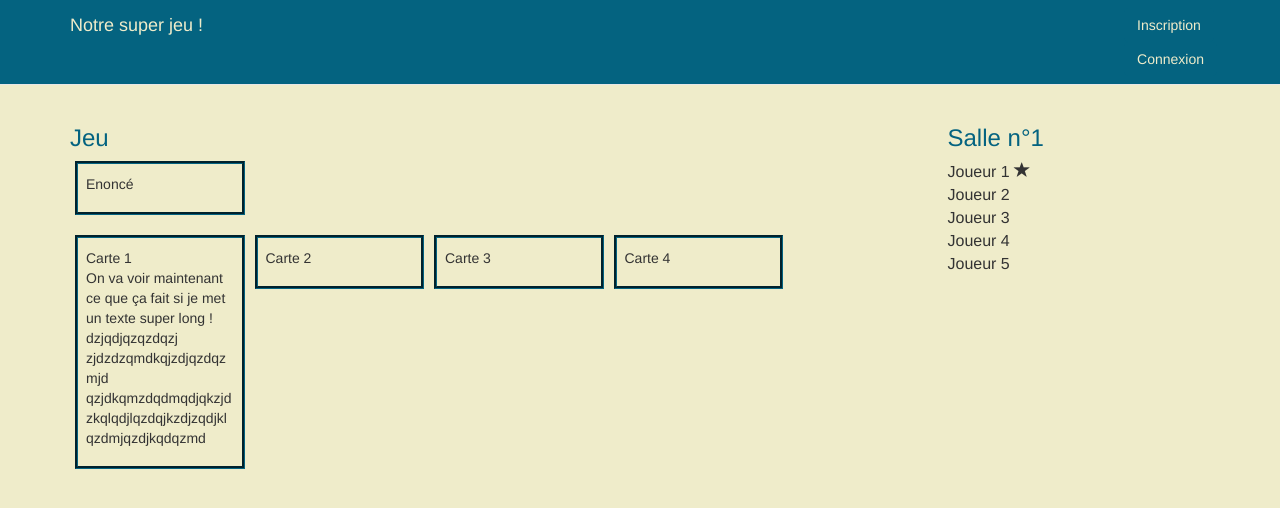
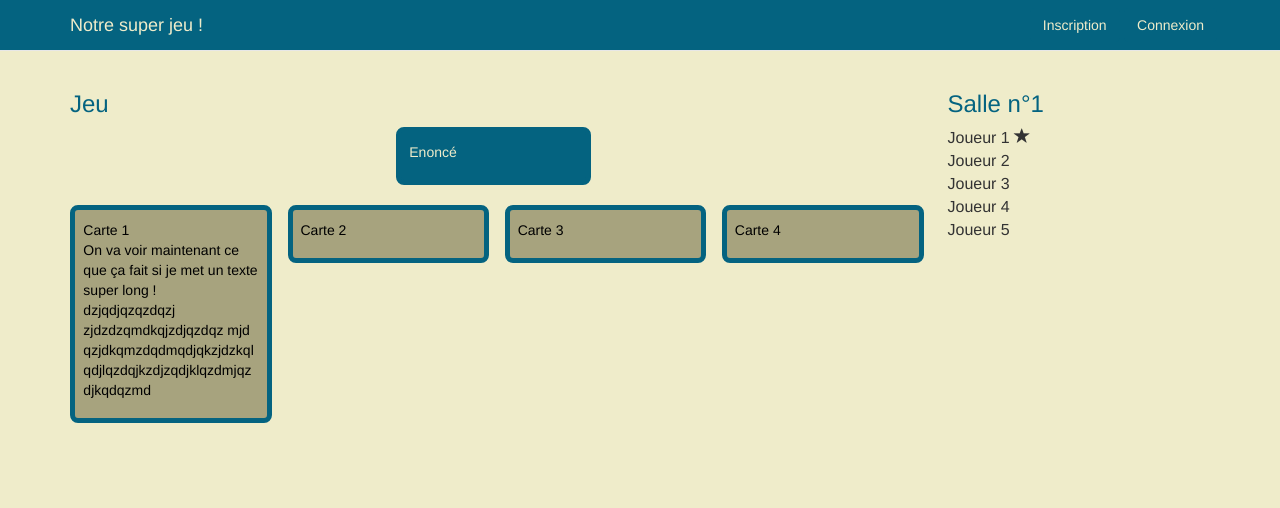
Before and after one commit to batebates/L3ProjetWeb, a Django app: page /room/1/ in a window 1280 px wide. Shown: the top 508 px of the page. Run offline with Django 3.2, Linux system fonts and the light colour scheme; data comes from the database, SQL or seed files in the repository; both versions use the stored data as it was before the commit; some libraries are stand-ins or nearby versions.

Commit message:
Positionnement des cartes

```diff
--- a/BDR/room/templates/room/roomOpen.html
+++ b/BDR/room/templates/room/roomOpen.html
@@ -4,9 +4,10 @@
 <div class="row salon">
 <div class="col-md-9">
  <h3> Jeu</h3>
-	<div class="carte">
+	<div class="carte" id="enonce">
 		<p>Enoncé</p>
 	</div>
+	<div class="row">
 	<div class="col-md-2 carte">
 		<p>Carte 1</br> On va voir maintenant ce que ça fait si je met un texte super long ! </br> dzjqdjqzqzdqzj zjdzdzqmdkqjzdjqzdqz mjd qzjdkqmzdqdmqdjqkzjdzkqlqdjlqzdqjkzdjzqdjklqzdmjqzdjkqdqzmd</p>
 	</div>
@@ -19,7 +20,7 @@
 	<div class="col-md-2 carte">
 		<p>Carte 4</p>
 	</div>
-
+	</div>
 </div>
 <div class="col-md-3">
 	<h3> Salle n°{{ room.id }}</h3>
--- a/BDR/static/css/base.css
+++ b/BDR/static/css/base.css
@@ -1,3 +1,7 @@
+.navbar-right form {
+	display: inline;
+}
+
 .navbar-default {
 	background-color: #046380;
 }
@@ -57,10 +61,23 @@ a {
 .carte {
 	word-wrap: break-word;
 	padding: 10px 8px 8px 8px;
-	margin : 10px 5px 10px 5px;
+	margin-top: 10px;
+	margin-bottom: 10px;
+	margin-left: 1.75%;
+	margin-right: auto;
 	height: 100%;
-	width: 20%;
-	border-width: 3px;
+	width: 23%;
+	border-width: 5px;
 	border-color: #046380;
-	border-style: groove;
+	border-style: solid;
+	background-color: #A7A37E;
+	border-radius: 8px;
+	color: black;
 }
+#enonce {
+	color: #EFECCA;
+	background-color: #046380;
+	position: relative;
+	margin-left: auto;
+	margin-right: auto;
+}
```
Also changed, not shown: BDR/db.sqlite3 (deleted).
